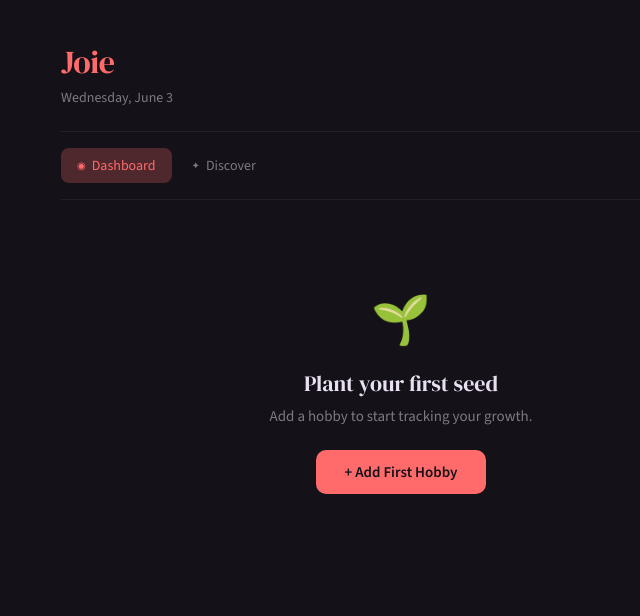
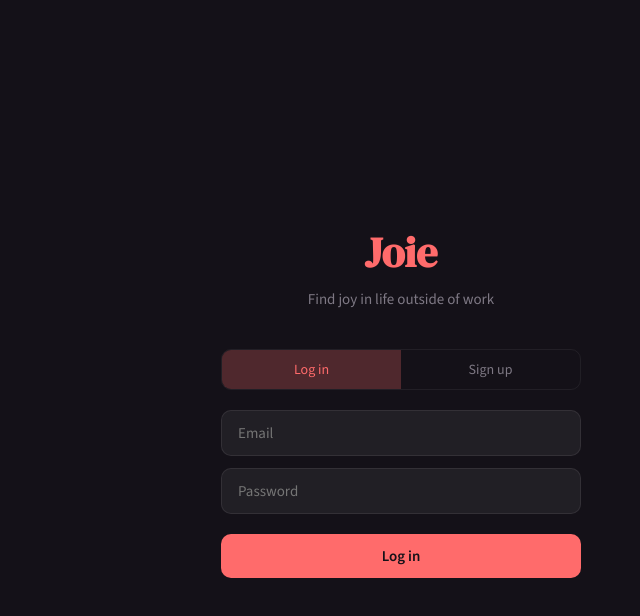
Before and after one commit to rifoss/joie-app, a React (Vite) app: page / in a window 1280 px wide. Shown: the top 616 px of the page, without its empty margins (239-879 px from the left). Built offline with nearby package versions, Linux system fonts and the light colour scheme.

Commit message:
Added cross-sync capability through Supabase

```diff
--- a/package.json
+++ b/package.json
@@ -9,6 +9,7 @@
     "preview": "vite preview"
   },
   "dependencies": {
+    "@supabase/supabase-js": "^2.108.0",
     "react": "^18.3.1",
     "react-dom": "^18.3.1"
   },
--- a/src/App.jsx
+++ b/src/App.jsx
@@ -1,4 +1,5 @@
 import { useState, useEffect, useCallback } from "react";
+import { supabase } from "./supabase";
 
 const MAX_HOBBIES = 12;
 
@@ -309,22 +310,100 @@ export default function Joie() {
   const [feedLoading, setFeedLoading] = useState(false);
   const [feedDate, setFeedDate] = useState(null);
   const [feedError, setFeedError] = useState(null);
-  const [discoverView, setDiscoverView] = useState("feed"); // "feed", "interests", "saved"
-
+  const [discoverView, setDiscoverView] = useState("feed");
+  // Auth state
+  const [user, setUser] = useState(null);
+  const [authMode, setAuthMode] = useState("login");
+  const [authEmail, setAuthEmail] = useState("");
+  const [authPassword, setAuthPassword] = useState("");
+  const [authError, setAuthError] = useState(null);
+  const [authLoading, setAuthLoading] = useState(false);
+
+  // Check auth on mount
   useEffect(() => {
+    supabase.auth.getSession().then(({ data: { session } }) => {
+      setUser(session?.user || null);
+      if (session?.user) loadFromSupabase(session.user.id);
+      else setLoaded(true);
+    });
+
+    const { data: { subscription } } = supabase.auth.onAuthStateChange((_event, session) => {
+      setUser(session?.user || null);
+      if (session?.user) loadFromSupabase(session.user.id);
+    });
+
+    return () => subscription.unsubscribe();
+  }, []);
+
+  const loadFromSupabase = async (userId) => {
     try {
-      const saved = localStorage.getItem("joie-data");
-      if (saved) {
-        setData({ ...defaultData, ...JSON.parse(saved) });
+      const { data: row, error } = await supabase
+        .from("user_data")
+        .select("data")
+        .eq("user_id", userId)
+        .single();
+
+      if (row?.data) {
+        const merged = { ...defaultData, ...row.data };
+        setData(merged);
+        try { localStorage.setItem("joie-data", JSON.stringify(merged)); } catch {}
+      } else {
+        // No cloud data — check localStorage for existing data to migrate
+        try {
+          const local = localStorage.getItem("joie-data");
+          if (local) {
+            const parsed = { ...defaultData, ...JSON.parse(local) };
+            setData(parsed);
+            // Save local data to cloud
+            await supabase.from("user_data").upsert({ user_id: userId, data: parsed, updated_at: new Date().toISOString() });
+          }
+        } catch {}
       }
     } catch {}
     setLoaded(true);
-  }, []);
-
-  const persist = useCallback((newData) => {
+  };
+
+  const persist = useCallback(async (newData) => {
     setData(newData);
     try { localStorage.setItem("joie-data", JSON.stringify(newData)); } catch {}
-  }, []);
+    if (user) {
+      try {
+        await supabase.from("user_data").upsert({
+          user_id: user.id,
+          data: newData,
+          updated_at: new Date().toISOString(),
+        });
+      } catch {}
+    }
+  }, [user]);
+
+  const handleAuth = async (mode) => {
+    setAuthLoading(true);
+    setAuthError(null);
+    try {
+      let result;
+      if (mode === "signup") {
+        result = await supabase.auth.signUp({ email: authEmail, password: authPassword });
+      } else {
+        result = await supabase.auth.signInWithPassword({ email: authEmail, password: authPassword });
+      }
+      if (result.error) setAuthError(result.error.message);
+      else if (mode === "signup" && result.data?.user && !result.data.session) {
+        setAuthError("Check your email to confirm your account, then log in.");
+        setAuthMode("login");
+      }
+    } catch (e) {
+      setAuthError(e.message);
+    }
+    setAuthLoading(false);
+  };
+
+  const handleLogout = async () => {
+    await supabase.auth.signOut();
+    setUser(null);
+    setData(defaultData);
+    setView("dashboard");
+  };
 
   const showToast = (msg) => {
     setToast(msg);
@@ -600,6 +679,61 @@ Return ONLY a JSON array, no other text, no markdown fences:
 
   if (!loaded) return <div style={styles.loadWrap}><div style={styles.loadPulse}>🌱</div></div>;
 
+  // Auth screen
+  if (!user) return (
+    <div style={styles.app}>
+      <style>{`
+        * { box-sizing: border-box; margin: 0; padding: 0; }
+        body { background: #141118; overflow-x: hidden; }
+      `}</style>
+      <div style={{ minHeight: "100vh", display: "flex", flexDirection: "column", justifyContent: "center", alignItems: "center", padding: 20 }}>
+        <h1 style={{ fontFamily: "'DM Serif Display', serif", fontSize: 42, color: accent, marginBottom: 8 }}>Joie</h1>
+        <p style={{ color: textDim, fontSize: 15, marginBottom: 40 }}>Find joy in life outside of work</p>
+
+        <div style={{ width: "100%", maxWidth: 360 }}>
+          <div style={{ display: "flex", marginBottom: 20, borderRadius: 10, overflow: "hidden", border: "1px solid rgba(255,255,255,0.06)" }}>
+            <button
+              onClick={() => { setAuthMode("login"); setAuthError(null); }}
+              style={{ flex: 1, padding: "10px", background: authMode === "login" ? accentDim : "transparent", color: authMode === "login" ? accent : textDim, border: "none", cursor: "pointer", fontFamily: "'Source Sans 3', sans-serif", fontSize: 14, fontWeight: 500 }}
+            >Log in</button>
+            <button
+              onClick={() => { setAuthMode("signup"); setAuthError(null); }}
+              style={{ flex: 1, padding: "10px", background: authMode === "signup" ? accentDim : "transparent", color: authMode === "signup" ? accent : textDim, border: "none", cursor: "pointer", fontFamily: "'Source Sans 3', sans-serif", fontSize: 14, fontWeight: 500 }}
+            >Sign up</button>
+          </div>
+
+          <input
+            type="email"
+            placeholder="Email"
+            value={authEmail}
+            onChange={e => setAuthEmail(e.target.value)}
+            style={{ ...styles.input, width: "100%", marginBottom: 12 }}
+          />
+          <input
+            type="password"
+            placeholder="Password"
+            value={authPassword}
+            onChange={e => setAuthPassword(e.target.value)}
+            onKeyDown={e => e.key === "Enter" && handleAuth(authMode)}
+            style={{ ...styles.input, width: "100%", marginBottom: 20 }}
+          />
+
+          {authError && (
+            <p style={{ color: accent, fontSize: 13, marginBottom: 16, textAlign: "center" }}>{authError}</p>
+          )}
+
+          <button
+            onClick={() => handleAuth(authMode)}
+            disabled={authLoading}
+            style={{ ...styles.primaryBtn, width: "100%", opacity: authLoading ? 0.6 : 1 }}
+          >
+            {authLoading ? "..." : authMode === "login" ? "Log in" : "Create account"}
+          </button>
+        </div>
+      </div>
+    </div>
+  );
+
   return (
     <div style={styles.app}>
       <style>{`
@@ -613,12 +747,15 @@ Return ONLY a JSON array, no other text, no markdown fences:
           <h1 style={styles.logo}>Joie</h1>
           <p style={styles.subtitle}>{new Date().toLocaleDateString("en-US", { weekday: "long", month: "long", day: "numeric" })}</p>
         </div>
+        <div style={{ display: "flex", alignItems: "flex-end", gap: 16 }}>
           {todayTotal > 0 && (
             <div style={styles.headerStat}>
               <span style={styles.headerStatNum}>{todayCheckedCount}/{todayTotal}</span>
               <span style={styles.headerStatLabel}>today</span>
             </div>
           )}
+          <button onClick={handleLogout} style={{ background: "none", border: "none", color: textDim, fontSize: 12, cursor: "pointer", fontFamily: "'Source Sans 3', sans-serif", padding: "4px 0" }}>Logout</button>
+        </div>
       </header>
 
       {/* Nav */}
--- /dev/null
+++ b/src/supabase.js
@@ -0,0 +1,6 @@
+import { createClient } from '@supabase/supabase-js'
+
+const supabaseUrl = 'https://xnuatynoxnreesspqqdy.supabase.co'
+const supabaseAnonKey = 'sb_publishable_Om92tguMXoad4RNMEYqv-g_6lX9k8C_'
+
+export const supabase = createClient(supabaseUrl, supabaseAnonKey)
```
Also changed, not shown: 1 other file (tests, documents, lock files or other folders). Lines whose indentation alone changed are shown as unchanged.
